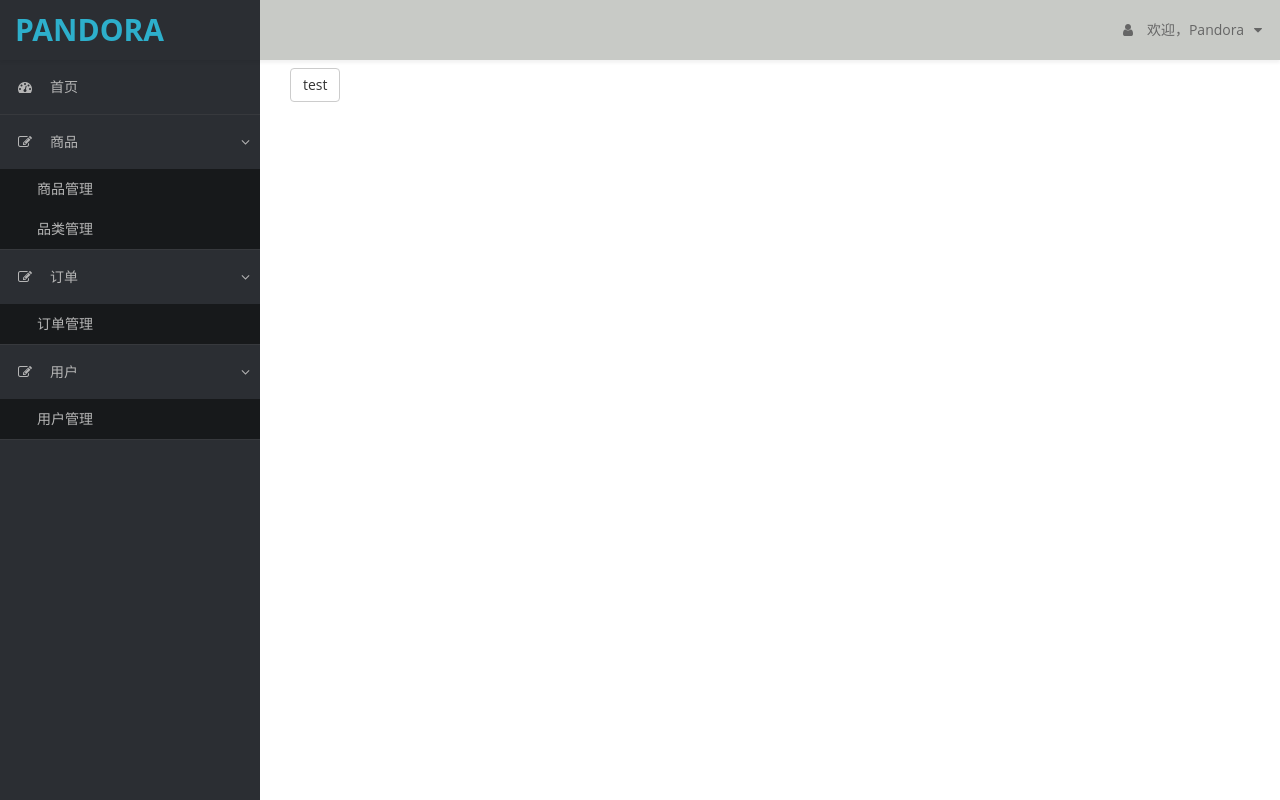
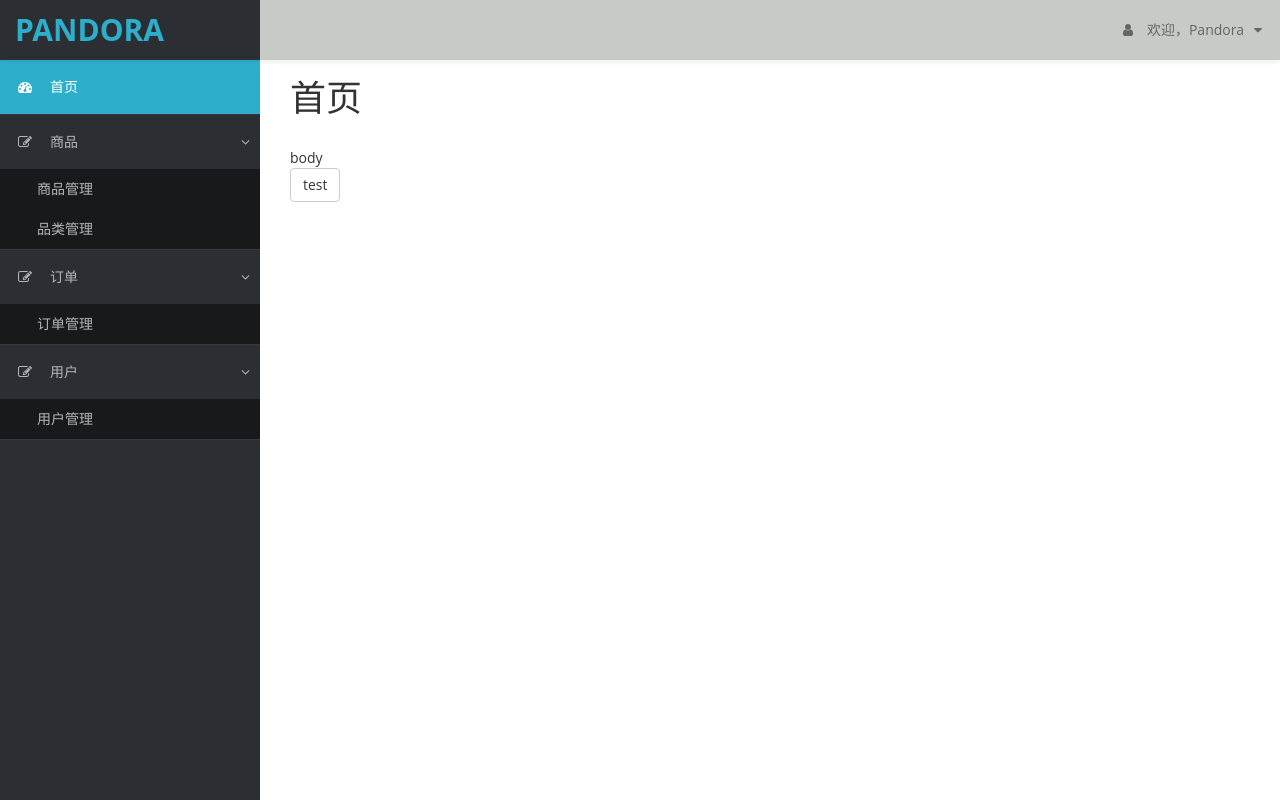
Before and after one commit to Pandora417/admin-manage, a React app: page / in a window 1280 px wide. Built offline with nearby package versions, Linux system fonts and the light colour scheme.

Commit message:
第六章

```diff
--- a/src/app.jsx
+++ b/src/app.jsx
@@ -18,7 +18,7 @@ class App extends React.Component{
       <Router>
         <Layout>
           <Switch>
-          <Route exact path="/" component={(props) => <Home { ...props } />}/>
+          <Route exact={true} path="/" component={(props) => <Home { ...props } />}/>
           <Route path="/product" component={(props) => <Home { ...props } />}/>
           <Route path="/product-category" component={(props) => <Home { ...props } />}/>
           <Route path="/order" component={(props) => <Home { ...props } />}/>
--- a/src/component/nav-side/index.jsx
+++ b/src/component/nav-side/index.jsx
@@ -17,10 +17,10 @@ class NavSide extends React.Component{
         <div className="sidebar-collapse">
           <ul className="nav">
             <li>
-              <Link exact activeClassName="active-menu" to="/">
+              <NavLink exact={true} activeClassName="active-menu" to="/">
                 <i className="fa fa-dashboard"></i>
                 <span>首页</span>
-              </Link>
+              </NavLink>
             </li>
             <li className="active">
               <Link to="/">
--- /dev/null
+++ b/src/component/page-title/index.jsx
@@ -0,0 +1,53 @@
+/*
+ * @Description: 标题
+ * @Version: 1.0
+ * @Autor: Pandora
+ * @Date: 2021-02-25 15:11:30
+ */
+import React from 'react';
+
+class PageTitle extends React.Component{
+  constructor(props){
+    super(props);
+    console.log("constructor");
+  }
+  componentWillMount(){
+    console.log(this.props.title + " - pandora")
+    document.title = this.props.title + ` - pandora`
+  }
+  componentDidMount() {
+    console.log("componentDidMount");
+  }
+
+  componentWillReceiveProps(nextProps) {
+    console.log("componentWillReceiveProps");
+  }
+
+  shouldComponentUpdate() {
+    console.log("shouldComponentUpdate");
+      return true;        // 记得要返回true
+  }
+
+  componentWillUpdate() {
+    console.log("componentWillUpdate");
+  }
+
+  componentDidUpdate() {
+    console.log("componentDidUpdate");
+  }
+
+  componentWillUnmount() {
+    console.log("componentWillUnmount");
+  }
+
+  render(){
+    return(
+      <div className="row">
+        <div className="col-md-12">
+          <h1 className="page-header">{ this.props.title }</h1>
+        </div>
+      </div>
+    )
+  }
+}
+export default PageTitle
--- a/src/page/home/index.css
+++ b/src/page/home/index.css
@@ -4,3 +4,6 @@
  * @Autor: Pandora
  * @Date: 2021-02-24 08:25:37
  */
+#page-wrapper{
+  background-color: #fff;
+}
--- a/src/page/home/index.jsx
+++ b/src/page/home/index.jsx
@@ -5,11 +5,18 @@
  * @Date: 2021-02-21 21:03:41
  */
 import React from 'react'
+import PageTitle from '../../component/page-title/index.jsx'
 import './index.css'
 class Home extends React.Component{
   render(){
     return(
       <div id="page-wrapper">
+        <PageTitle title="首页" />
+        <div className="row">
+          <div className="col-md-12">
+            body
+          </div>
+        </div>
         <button className="btn btn-default">test</button>
       </div>
     )
```
Also changed, not shown: src/util/mm.jsx (added, +10 -0 lines).
